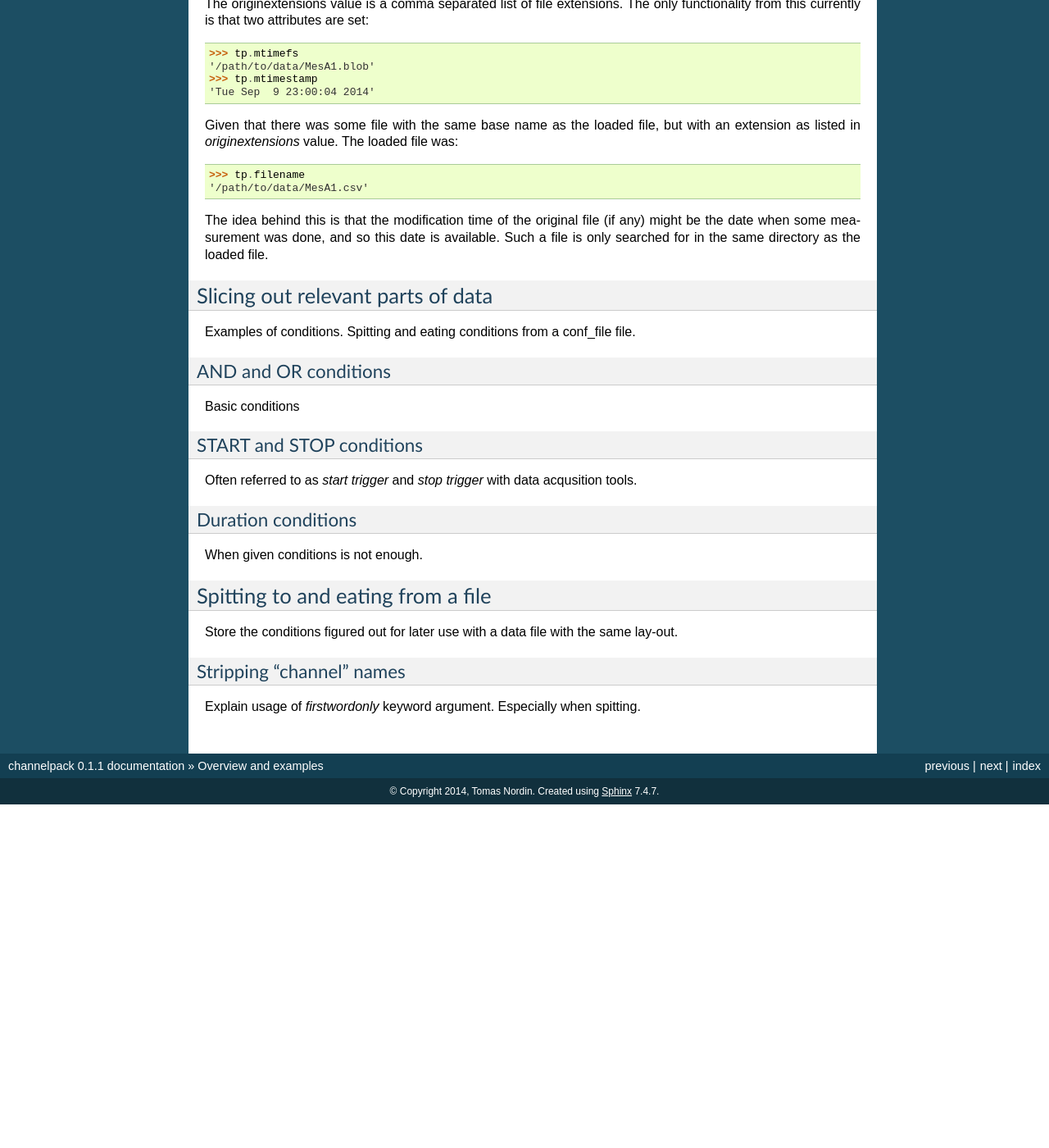
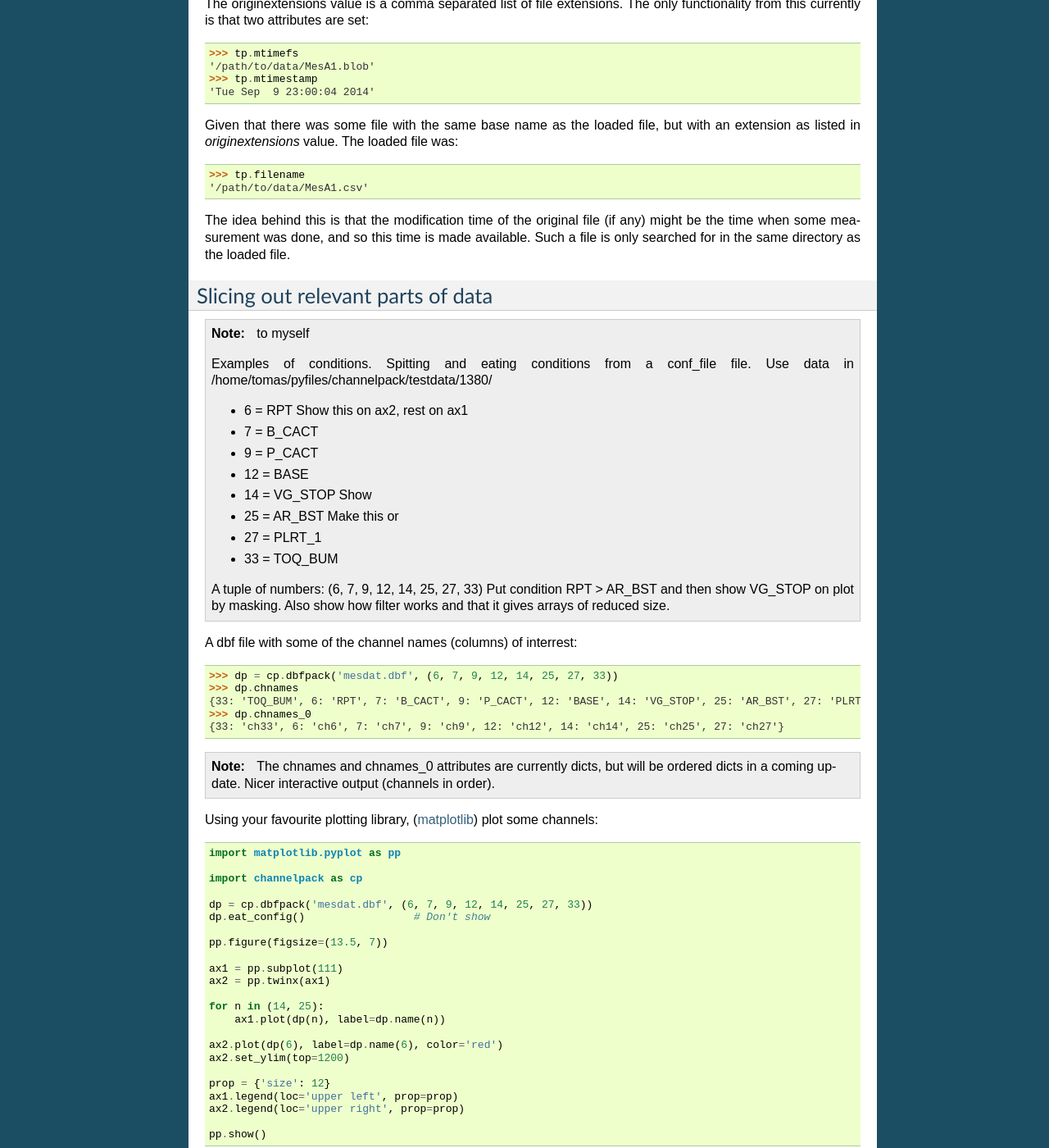
Before and after one commit to tomnor/channelpack, a Sphinx documentation site: the page built from docs/overview_examples.rst, in a window 1280 px wide and 1400 px high, scrolled down 1473 px. Shown: the whole window at 82% size. Built offline with Sphinx 7.4.7, drawn with Linux system fonts in a browser that asks for light colours; before the commit the page ends 2454 px from its top, so only the background shows below that; some of the changed text lies outside the part shown.

Commit message:
dox struggle.

```diff
--- a/docs/overview_examples.rst
+++ b/docs/overview_examples.rst
@@ -94,14 +94,73 @@ with an extension as listed in `originextensions` value. The loaded file was::
     '/path/to/data/MesA1.csv'
 
 The idea behind this is that the modification time of the original file (if any)
-might be the date when some measurement was done, and so this date is
+might be the time when some measurement was done, and so this time is made
 available. Such a file is only searched for in the same directory as the loaded
 file.
 
 Slicing out relevant parts of data
 ==================================
 
-Examples of conditions. Spitting and eating conditions from a conf_file file.
+.. note:: to myself
+
+   Examples of conditions. Spitting and eating conditions from a conf_file
+   file. Use data in /home/tomas/pyfiles/channelpack/testdata/1380/
+
+   * 6 = RPT        Show this on ax2, rest on ax1
+   * 7 = B_CACT
+   * 9 = P_CACT
+   * 12 = BASE
+   * 14 = VG_STOP   Show
+   * 25 = AR_BST    Make this or
+   * 27 = PLRT_1
+   * 33 = TOQ_BUM
+
+   A tuple of numbers: (6, 7, 9, 12, 14, 25, 27, 33)
+   Put condition RPT > AR_BST and then show VG_STOP on plot by masking. Also
+   show how filter works and that it gives arrays of reduced size.
+
+A dbf file with some of the channel names (columns) of interrest::
+
+    >>> dp = cp.dbfpack('mesdat.dbf', (6, 7, 9, 12, 14, 25, 27, 33))
+    >>> dp.chnames
+    {33: 'TOQ_BUM', 6: 'RPT', 7: 'B_CACT', 9: 'P_CACT', 12: 'BASE', 14: 'VG_STOP', 25: 'AR_BST', 27: 'PLRT_1'}
+    >>> dp.chnames_0
+    {33: 'ch33', 6: 'ch6', 7: 'ch7', 9: 'ch9', 12: 'ch12', 14: 'ch14', 25: 'ch25', 27: 'ch27'}
+
+.. note:: The chnames and chnames_0 attributes are currently dicts, but will be
+   ordered dicts in a coming update. Nicer interactive output (channels in
+   order).
+
+Using your favourite plotting library, (`matplotlib <http://matplotlib.org/>`_)
+plot some channels::
+
+    import matplotlib.pyplot as pp
+
+    import channelpack as cp
+
+    dp = cp.dbfpack('mesdat.dbf', (6, 7, 9, 12, 14, 25, 27, 33))
+    dp.eat_config()                 # Don't show
+
+    pp.figure(figsize=(13.5, 7))
+
+    ax1 = pp.subplot(111)
+    ax2 = pp.twinx(ax1)
+
+    for n in (14, 25):
+        ax1.plot(dp(n), label=dp.name(n))
+
+    ax2.plot(dp(6), label=dp.name(6), color='red')
+    ax2.set_ylim(top=1200)
+
+    prop = {'size': 12}
+    ax1.legend(loc='upper left', prop=prop)
+    ax2.legend(loc='upper right', prop=prop)
+
+    pp.show()
+
+.. image:: pics/plot1.png
+
+Fantastic
 
 AND and OR conditions
 ---------------------
@@ -119,8 +178,8 @@ Duration conditions
 
 When given conditions is not enough.
 
-Spitting to and eating from a file
-==================================
+Spitting and eating a file
+==========================
 
 Store the conditions figured out for later use with a data file with the same
 lay-out.
```
Also changed, not shown: docs/pics/plot1.png (added).
